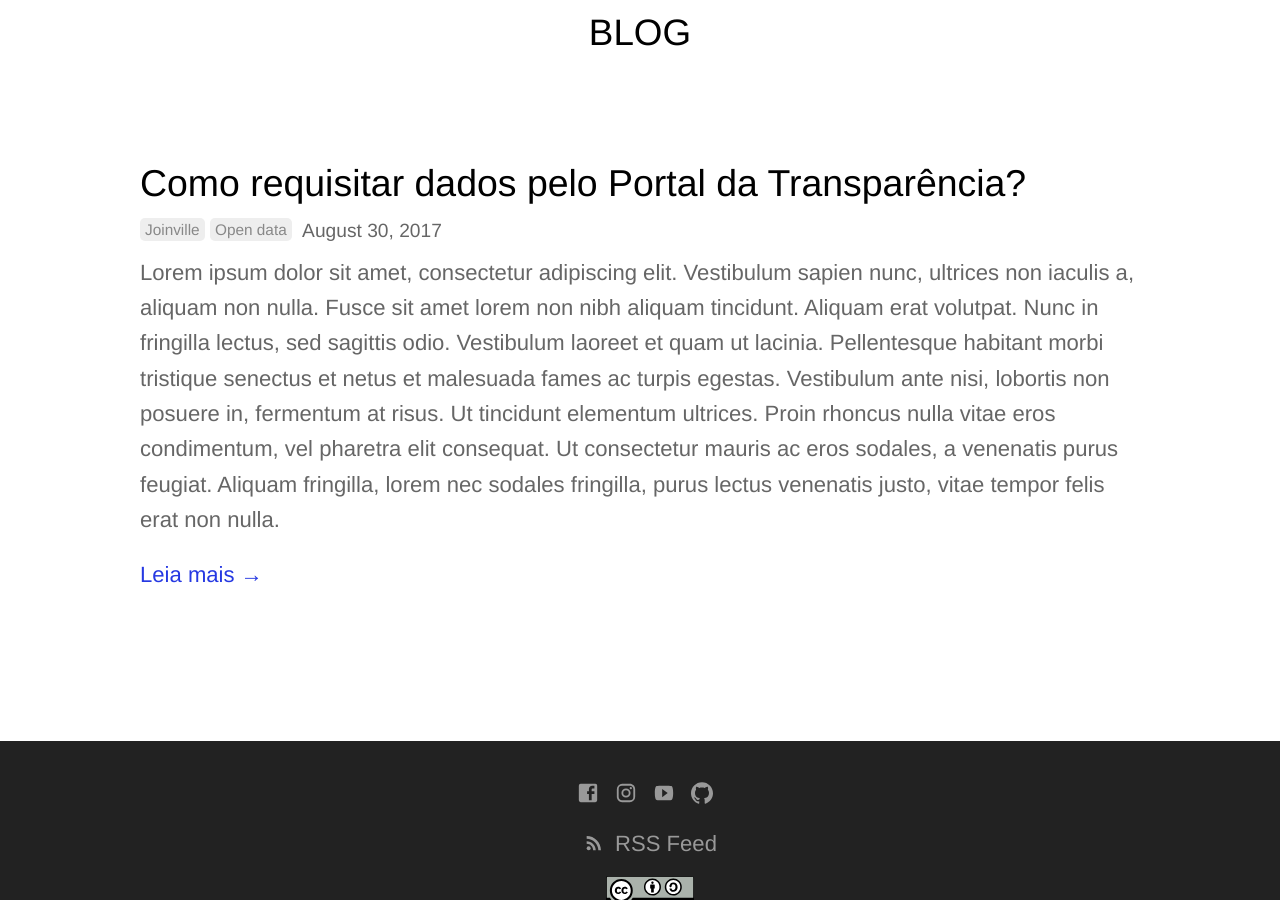
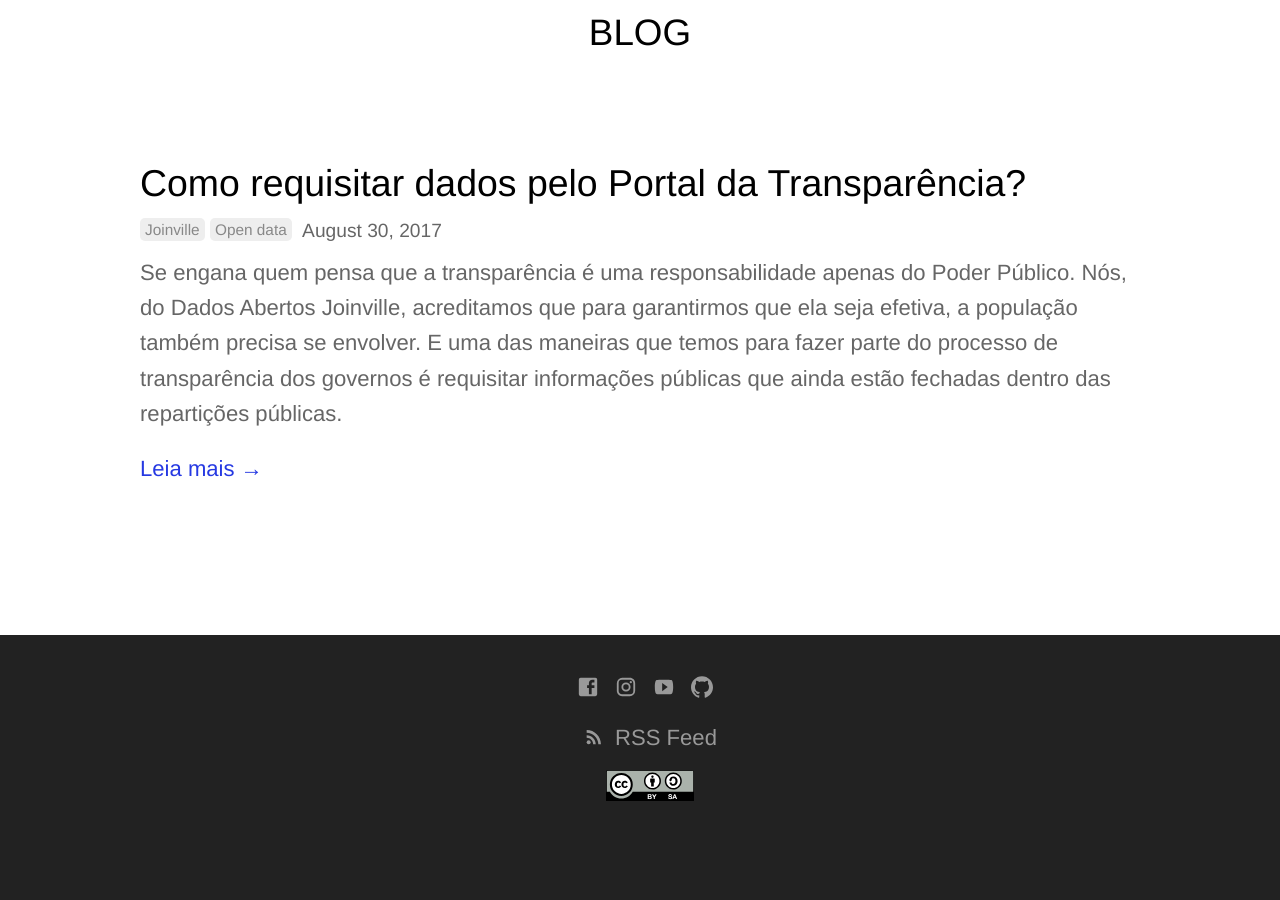
Before and after one commit to fablabjoinville/joinville-opendata.github.io, a Jekyll site: the page built from index.html, in a window 1280 px wide and 900 px high, scrolled down 523 px. Built offline with Jekyll 4.4.1, drawn with Linux system fonts in a browser that asks for light colours; after the commit the page ends 1370 px from its top, so only the background shows below that; some of the changed lines change nothing that is shown.

Commit message:
Add first post

```diff
--- a/_posts/2017-08-30-como-requisitar-dados-pelo-portal-da-transparencia.md
+++ b/_posts/2017-08-30-como-requisitar-dados-pelo-portal-da-transparencia.md
@@ -3,29 +3,72 @@
 categories:
   - joinville
   - open data
+post-author: Isabella Mayer de Moura <a href="http://conecdados.jor.br/">ConecDados</a>
 author_staff_member: open-data
 show_comments: true
 ---
 
-Lorem ipsum dolor sit amet, consectetur adipiscing elit. Vestibulum sapien nunc, ultrices non iaculis a, aliquam non nulla. Fusce sit amet lorem non nibh aliquam tincidunt. Aliquam erat volutpat. Nunc in fringilla lectus, sed sagittis odio. Vestibulum laoreet et quam ut lacinia. Pellentesque habitant morbi tristique senectus et netus et malesuada fames ac turpis egestas. Vestibulum ante nisi, lobortis non posuere in, fermentum at risus. Ut tincidunt elementum ultrices. Proin rhoncus nulla vitae eros condimentum, vel pharetra elit consequat. Ut consectetur mauris ac eros sodales, a venenatis purus feugiat. Aliquam fringilla, lorem nec sodales fringilla, purus lectus venenatis justo, vitae tempor felis erat non nulla.
+Se engana quem pensa que a transparência é uma responsabilidade apenas do Poder Público. Nós, do Dados Abertos Joinville, acreditamos que para garantirmos que ela seja efetiva, a população também precisa se envolver. E uma das maneiras que temos para fazer parte do processo de transparência dos governos é requisitar informações públicas que ainda estão fechadas dentro das repartições públicas.
 
-![Cars](https://unsplash.it/960/600?image=133)
+É um direito de todos os cidadãos, garantido pela Constituição e reforçado pela Lei de Acesso à Informação (LAI), que entrou em vigor em 2012. Qualquer pessoa pode fazer um pedido de informação a órgãos e entidades públicas (ressalvadas aquelas de caráter pessoal ou que estão sob sigilo legalmente estabelecido) sem a necessidade de apresentar uma justificativa.
 
-Sed sed scelerisque arcu, at bibendum lorem. Suspendisse mollis, nisi ac aliquet aliquet, augue turpis sollicitudin nisi, non vulputate elit tortor a ante. Nulla mattis consequat eleifend. Aliquam et justo in risus luctus hendrerit eget quis dui. Fusce libero magna, ornare at orci at, efficitur viverra lorem. Suspendisse vel dictum neque, non ullamcorper metus. Nullam et turpis leo. Nunc semper, risus in aliquam dignissim, magna neque accumsan diam, et egestas tellus nisl ultrices dolor. Sed at mauris sed risus fermentum aliquam. Aenean vitae mauris purus. Pellentesque vel massa tellus. Nam ut egestas sapien. Sed dapibus commodo est nec mattis.
+Em Joinville, o acesso à informação está regulamentado pelo decreto 27.448 de 2016, que abrange os órgãos ligados ao Executivo, e pelo Ato da Mesa 23 de 2014, que diz respeito à transparência no Legislativo. As duas normas obedecem aos dispositivos gerais da legislação federal, mas seguem caminhos diferentes para levar o cidadão até à informação.
 
-## Segundo Título
+Para conseguir um dado que está sob a guarda do Executivo de Joinville é necessário acessar o formulário eletrônico de registro de informação e preencher todos os dados solicitados (nome, e-mail, telefone, CPF e celular) e escrever sua solicitação no campo "_Mensagem_". Ao clicar em enviar, a Ouvidoria, responsável pelo Sistema de Informação ao Cidadão (SIC), enviará um e-mail ao endereço eletrônico informado com o número de protocolo do pedido de informação.
+
+Para obter um dado que está sob a guarda da Câmara de Vereadores, o processo é um pouco diferente. O Ato da Mesa nº 23/2014 criou um SIC para o Legislativo Municipal, que está sob responsabilidade da Ouvidoria, mas o site da CVJ dá poucas orientações sobre como solicitar informações, tornando o processo confuso. Não existe um formulário, mas sim dois e-mails que podem ser utilizados: o da [Ouvidoria](ouvidoria@cvj.sc.gov.br) ou o da [Transparência](transparencia@cvj.sc.gov.br), portanto não é gerado um protocolo e o cidadão fica sem uma confirmação de recebimento.
+
+Tendo em vista tudo isso o Dados Abertos Joinville reuniu algumas dicas e procedimentos para que qualquer pessoa se sinta encorajada a fazer um pedido de informação em Joinville. Confere aí!
+
+# Antes de Começar
+
+No formulário eletrônico de acesso à informação da Prefeitura você pode solicitar informações sobre secretarias municipais, gabinetes, subprefeituras, Hospital Sao José, Detrans, Ipreville, fundações, empresas públicas e de sociedades de economia mista, como a Águas de Joinville, e ainda empresas e entidades que contratarem com o Executivo ou que detenham informações públicas, como as companhias que realizam o transporte público coletivo.
+
+* Pelo e-mail da Ouvidoria ou Transparência da CVJ você pode solicitar informações custodiadas pela Câmara de Vereadores de Joinville;
+* Alguns pedidos podem não ser atendidos por requisitarem dados qualificados legalmente como informações sigilosas ou pessoais;
+* Você também pode fazer sua solicitação por meio de carta ou presencialmente;
+* Antes de solicitar uma informação, verifique se ela não está disponível nos canais de transparência do executivo e Legislativo.
+
+**Informações que podem ser solicitadas**:
+
+* Documento ou dados de caráter público produzidos ou armazenados pelo Poder Executivo Municipal de Joinville;
+* Informação produzida ou custodiada por pessoa física ou entidade privada decorrente de vínculo com o Poder Executivo Municipal (como um contrato, por exemplo), mesmo que o vínculo já tenha terminado;
+* Informação sobre atividades exercidas pelo Poder Executivo Municipal e relativas à sua política, organização e serviços, pedido de informação sobre patrimônio, recursos, licitações e contratos do órgão; informações sobre metas, indicadores e resultados de programas, projetos e ações;
+* Informações sobre resultados de inspeções, auditorias, prestações e tomadas de contas realizadas por órgãos de controle interno e externo.
+
+**Não são pedidos de informação**:
+
+* pedidos genéricos, como, por exemplo: "_quero informações sobre crianças nas escolas_";
+* Pedido de opiniões, de orientações ou de julgamentos de valor do Poder Executivo Municipal. Por exemplo: "_quero saber se a Prefeitura acha correto que animais fiquem soltos na rua_*;
+* Pedido que exija interpretação, orientação técnica ou que configure consultoria. Por exemplo: querer saber se determinada questão procede perante uma lei municipal não é pedido de informação.
+
+# Como escrever seu pedido de informação
+
+Ao escrever a mensagem no formulário eletrônico ou ao enviar um e-mail não informe seus dados pessoais.
+
+**Seja objetivo e claro**: tenha em mente que a pessoa que vai ler o seu pedido pode não saber a que você está se referindo, então seja explícito em relação à informação que deseja, detalhando a pergunta, direcionando a pergunta a um órgão e determinando um período de tempo, caso seja necessário.
+
+Se você quer saber mais de uma informação sobre um mesmo assunto, uma boa saída é criar uma lista. No texto corrido alguma pergunta pode passar despercebida e ficar sem resposta.
+
+Se a solicitação for muito complexa e envolver mais de um órgão ou tipo de informação, o indicado é dividi-la em mais de um pedido.
+
+Antes de enviar, leia e releia o pedido que você escreveu para ter certeza que ele está de acordo com o que você quer saber.
+
+# Depois que a pergunta foi enviada é bom saber
+
+Tanto o Legislativo quanto o Executivo determinam um prazo de 20 dias para responder aos pedidos de informação, que pode ser prorrogado por mais dez dias caso se trate de uma pergunta mais complexa (mas que deverá ser informado o motivo para tal prorrogação). Crie um alerta no seu computador ou celular para lembrar o dia em que o prazo se esgotar.
+
+Passado os 20 dias e nenhuma resposta chegou ao seu e-mail, ou ainda se seu pedido foi negado ou respondido de forma incompleta, você pode recorrer. Caso a pergunta tenha sido endereçada ao Executivo, você deve acessar o mesmo formulário e registrar uma queixa em relação à demora no recebimento da resposta. Lembre de mencionar o número do protocolo que foi gerado para o primeiro pedido. Caso a pergunta tenha sido direcionada ao Legislativo, a Ouvidoria da CVJ indica que o cidadão deve registrar recurso diretamente à autoridade superior ao respondente, podendo fazer isso via e-mail, ofício "_ou da forma que lhe for mais conveniente_". Uma outra dica é ligar para as Ouvidorias para obter informações sobre o andamento do pedido de informação.
+
+Você tem dez dias para pedir o recurso, a contar do encerramento do prazo de 20 dias (ou 30 dias, se um prazo extra tenha sido solicitado) ou do recebimento da resposta negativa. O deferimento ou indeferimento do seu recurso deve ser respondido em até cinco dias. No âmbito do executivo, caso ainda haja negativa quanto ao seu pedido, cabe um segundo recurso, que deverá ser analisado pela Comissão de Acesso à Informação, que também tem cinco dias para dar um parecer.
+
+# Onde encontrar mais informações
 
 
-Sed sed scelerisque arcu, at bibendum lorem. Suspendisse mollis, nisi ac aliquet aliquet, augue turpis sollicitudin nisi, non vulputate elit tortor a ante. Nulla mattis consequat eleifend. Aliquam et justo in risus luctus hendrerit eget quis dui. Fusce libero magna, ornare at orci at, efficitur viverra lorem. Suspendisse vel dictum neque, non ullamcorper metus. Nullam et turpis leo. Nunc semper, risus in aliquam dignissim, magna neque accumsan diam, et egestas tellus nisl ultrices dolor. Sed at mauris sed risus fermentum aliquam. Aenean vitae mauris purus. Pellentesque vel massa tellus. Nam ut egestas sapien. Sed dapibus commodo est nec mattis.
+[Site da Prefeitura de Joinville](https://www.joinville.sc.gov.br/servicos/registrar-pedido-de-informacao/#sao-pedidos-de-informacao)
 
-![Clock](https://unsplash.it/960/600?image=175)
+[Ato da mesa 23/2014](https://leismunicipais.com.br/a2/sc/j/joinville/ato-da-mesa/2014/3/23/ato-da-mesa-n-23-2014-estabelece-procedimentos-para-a-divulgacao-e-o-acesso-a-informacao-produzida-ou-custodiada-pela-camara-de-vereadores-de-joinville-estado-de-santa-catarina-em-cumprimento-a-lei-federal-n-12527-de-18-de-novembro-de-2011?q=23)
 
+[Decreto 27448/2016](https://leismunicipais.com.br/a1/sc/j/joinville/decreto/2016/2745/27448/decreto-n-27448-2016-regulamenta-no-ambito-do-poder-executivo-municipal-os-procedimentos-para-a-garantia-do-acesso-a-informacao-e-para-a-classificacao-de-informacoes-sob-restricao-de-acesso-observados-grau-e-prazo-de-sigilo-conforme-o-disposto-na-lei-n-12527-de-18-de-novembro-de-2011-que-dispoe-sobre-o-acesso-a-informacoes-previsto-no-inciso-xxxiii-do-caput-do-art-5-no-incios-ii-do-3-do-art-37-e-no-2-do-art-216-da-constituicao-federal)
 
-Sed sed scelerisque arcu, at bibendum lorem. Suspendisse mollis, nisi ac aliquet aliquet, augue turpis sollicitudin nisi, non vulputate elit tortor a ante. Nulla mattis consequat eleifend. Aliquam et justo in risus luctus hendrerit eget quis dui. Fusce libero magna, ornare at orci at, efficitur viverra lorem. Suspendisse vel dictum neque, non ullamcorper metus. Nullam et turpis leo. Nunc semper, risus in aliquam dignissim, magna neque accumsan diam, et egestas tellus nisl ultrices dolor. Sed at mauris sed risus fermentum aliquam. Aenean vitae mauris purus. Pellentesque vel massa tellus. Nam ut egestas sapien. Sed dapibus commodo est nec mattis.
-
-![Coffee](https://unsplash.it/960/600?image=766)
-
-
-Sed sed scelerisque arcu, at bibendum lorem. Suspendisse mollis, nisi ac aliquet aliquet, augue turpis sollicitudin nisi, non vulputate elit tortor a ante. Nulla mattis consequat eleifend. Aliquam et justo in risus luctus hendrerit eget quis dui. Fusce libero magna, ornare at orci at, efficitur viverra lorem. Suspendisse vel dictum neque, non ullamcorper metus. Nullam et turpis leo. Nunc semper, risus in aliquam dignissim, magna neque accumsan diam, et egestas tellus nisl ultrices dolor. Sed at mauris sed risus fermentum aliquam. Aenean vitae mauris purus. Pellentesque vel massa tellus. Nam ut egestas sapien. Sed dapibus commodo est nec mattis.
-
-[source](https://en.wikipedia.org/wiki/History_of_marketing): Wikipedia
+[Camara de Vereadores de Joinville](http://www.cvj.sc.gov.br/transparencia)
```
